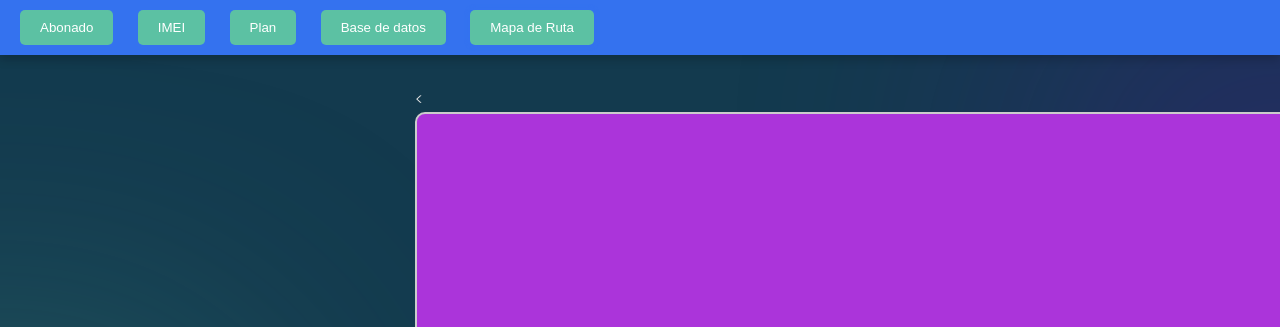
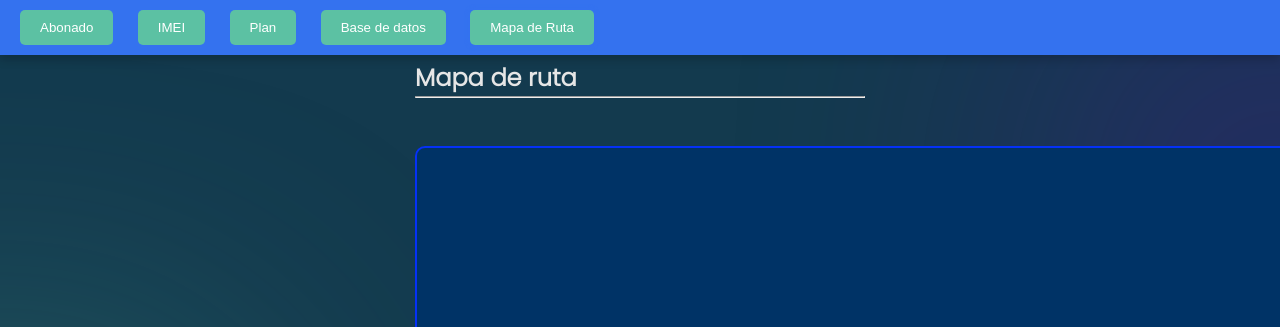
Before and after one commit to danielreg607/Sistemas-Celulares, a plain HTML site: page Opciones.html in a window 1280 px wide. Both pictures are taken after a click on the button "Mapa de Ruta". Shown: the top 327 px of the page. Drawn offline with Linux system fonts and the light colour scheme.

Commit message:
Actualización

```diff
--- a/Opciones.html
+++ b/Opciones.html
@@ -73,7 +73,8 @@
                     break;
                 case 'mapa':
                     content.innerHTML = `
-                        <<div class="map-box">
+                    <h2>Mapa de ruta</h2><hr><br><br>
+                    <div class="map-box">
                             <div class="button-container">
                                 <button class="styled-button" onclick="showImage('A')">Punto A</button>
                                 <button class="styled-button" onclick="showImage('B')">Punto B</button>
--- a/styles.css
+++ b/styles.css
@@ -312,8 +312,8 @@ footer p {
     display: flex;
     width: 1000px; /* Aumenta el ancho de la caja */
     height: 600px; /* Aumenta la altura de la caja */
-    background-color: #ab34da;
-    border: 2px solid #ccc;
+    background-color: #003366;
+    border: 2px solid #0531f7;
     border-radius: 10px;
     padding: 20px;
     margin: 0 auto;
```
